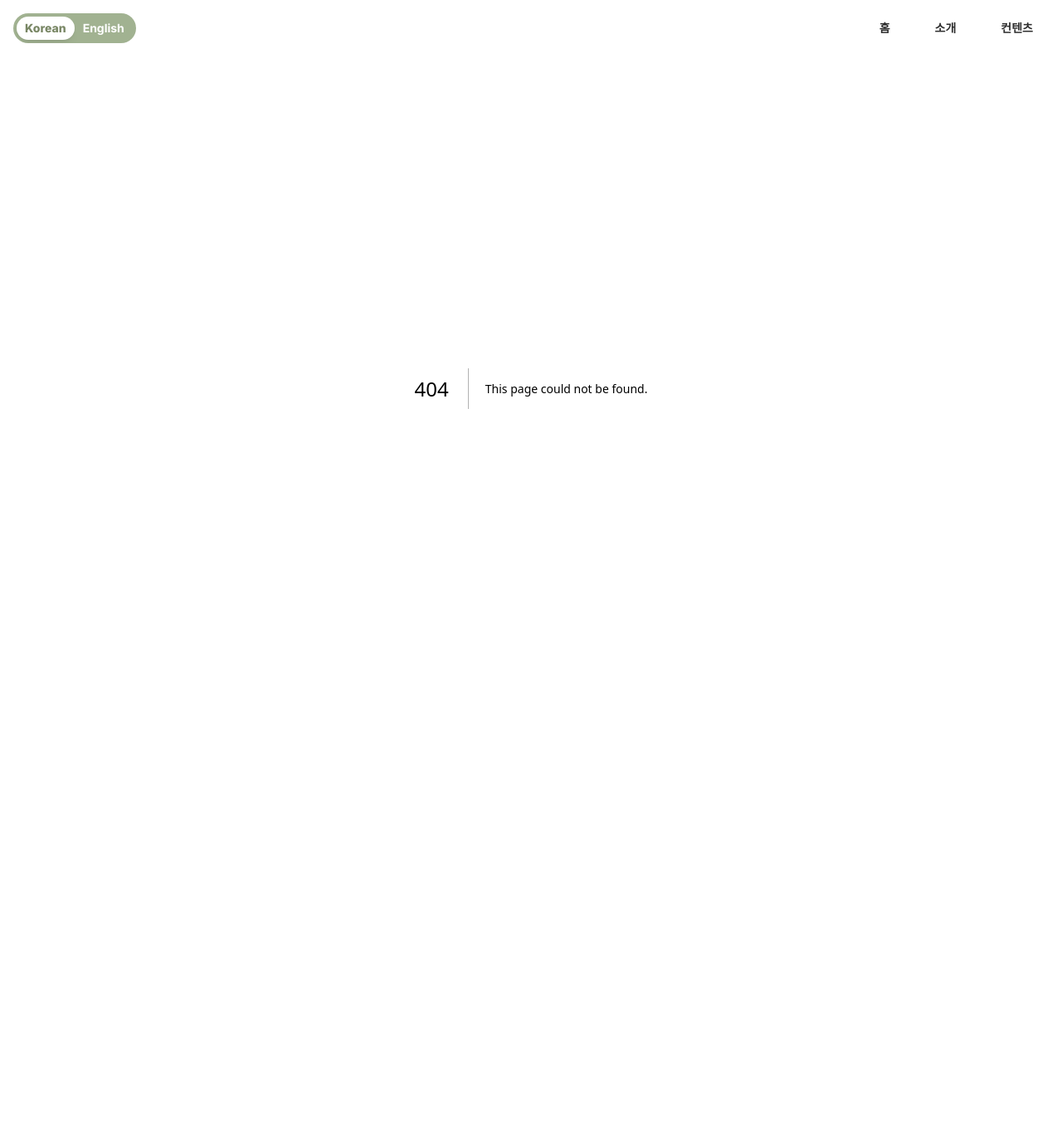
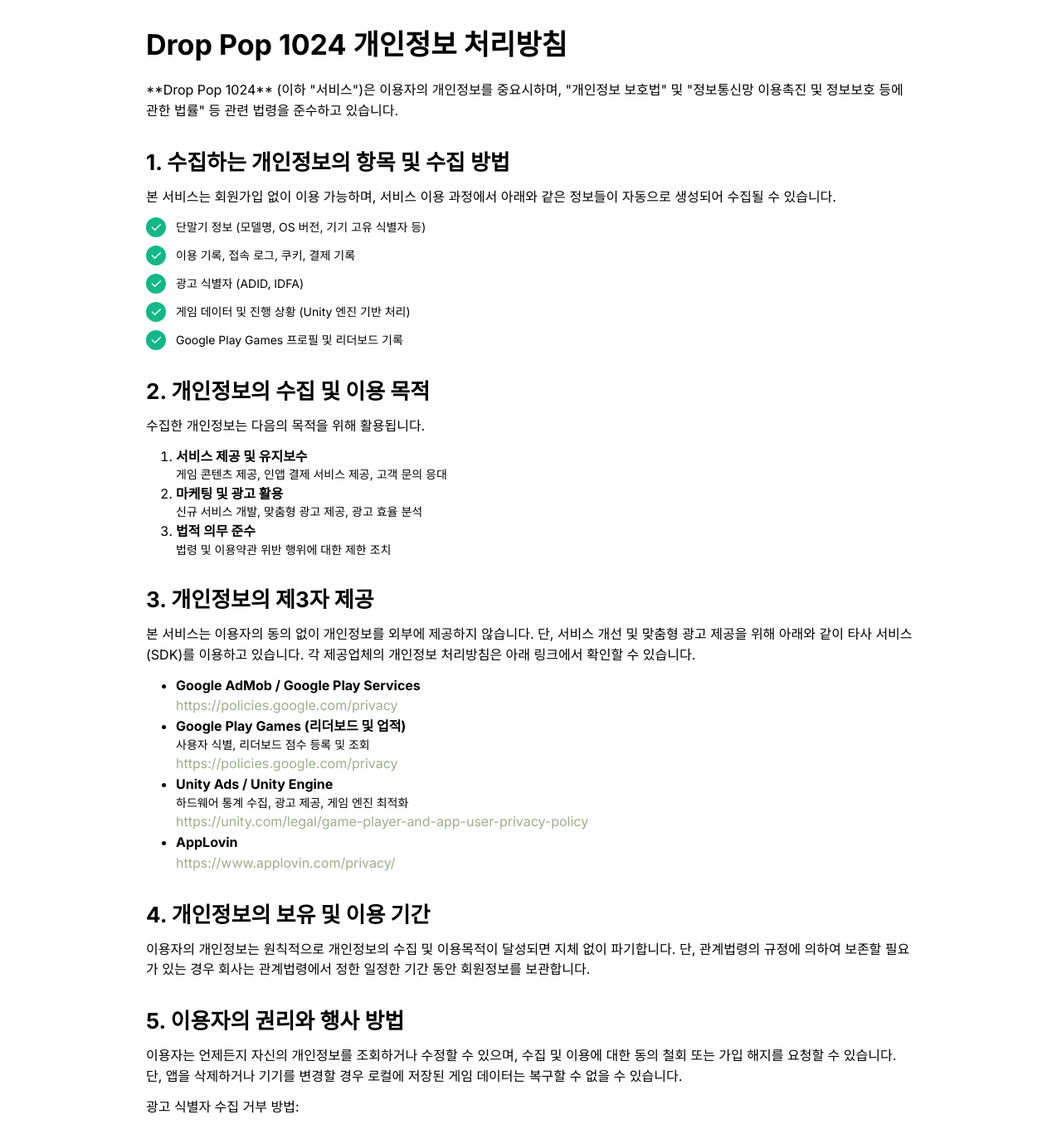
Before and after one commit to SilverSS/silverss.github.io, a Next.js app: page /privacy/drop-pop-1024 in a window 1280 px wide. Before the commit this address had no page. Shown: the top 1361 px of the page at 83% size. Before the commit the page ends 868 px from the top, so only its background shows below. Built offline with nearby package versions, Linux system fonts and the light colour scheme.

Commit message:
Drop Pop 1024 개인정보 처리방침 페이지 추가

```diff
--- /dev/null
+++ b/src/app/privacy/drop-pop-1024/PrivacyPolicyClient.tsx
@@ -0,0 +1,118 @@
+'use client';
+
+import { Container, Title, Text, List, ThemeIcon, rem, Anchor } from '@mantine/core';
+
+export function PrivacyPolicyClient() {
+    return (
+        <Container size="md" py="xl">
+            <Title order={1} mb="lg">Drop Pop 1024 개인정보 처리방침</Title>
+
+            <Text mb="md">
+                **Drop Pop 1024** (이하 "서비스")은 이용자의 개인정보를 중요시하며, "개인정보 보호법" 및 "정보통신망 이용촉진 및 정보보호 등에 관한 법률" 등 관련 법령을 준수하고 있습니다.
+            </Text>
+
+            <Title order={2} mt="xl" mb="sm">1. 수집하는 개인정보의 항목 및 수집 방법</Title>
+            <Text mb="sm">
+                본 서비스는 회원가입 없이 이용 가능하며, 서비스 이용 과정에서 아래와 같은 정보들이 자동으로 생성되어 수집될 수 있습니다.
+            </Text>
+            <List
+                spacing="xs"
+                size="sm"
+                center
+                icon={
+                    <ThemeIcon color="teal" size={24} radius="xl">
+                        <svg style={{ width: rem(16), height: rem(16) }} viewBox="0 0 24 24" fill="none" stroke="currentColor" strokeWidth="2" strokeLinecap="round" strokeLinejoin="round">
+                            <path d="M5 12l5 5l10 -10" />
+                        </svg>
+                    </ThemeIcon>
+                }
+            >
+                <List.Item>단말기 정보 (모델명, OS 버전, 기기 고유 식별자 등)</List.Item>
+                <List.Item>이용 기록, 접속 로그, 쿠키, 결제 기록</List.Item>
+                <List.Item>광고 식별자 (ADID, IDFA)</List.Item>
+                <List.Item>게임 데이터 및 진행 상황 (Unity 엔진 기반 처리)</List.Item>
+                <List.Item>Google Play Games 프로필 및 리더보드 기록</List.Item>
+            </List>
+
+            <Title order={2} mt="xl" mb="sm">2. 개인정보의 수집 및 이용 목적</Title>
+            <Text mb="sm">수집한 개인정보는 다음의 목적을 위해 활용됩니다.</Text>
+            <List type="ordered" withPadding>
+                <List.Item>
+                    <Text fw={700}>서비스 제공 및 유지보수</Text>
+                    <Text size="sm">게임 콘텐츠 제공, 인앱 결제 서비스 제공, 고객 문의 응대</Text>
+                </List.Item>
+                <List.Item>
+                    <Text fw={700}>마케팅 및 광고 활용</Text>
+                    <Text size="sm">신규 서비스 개발, 맞춤형 광고 제공, 광고 효율 분석</Text>
+                </List.Item>
+                <List.Item>
+                    <Text fw={700}>법적 의무 준수</Text>
+                    <Text size="sm">법령 및 이용약관 위반 행위에 대한 제한 조치</Text>
+                </List.Item>
+            </List>
+
+            <Title order={2} mt="xl" mb="sm">3. 개인정보의 제3자 제공</Title>
+            <Text mb="sm">
+                본 서비스는 이용자의 동의 없이 개인정보를 외부에 제공하지 않습니다. 단, 서비스 개선 및 맞춤형 광고 제공을 위해 아래와 같이 타사 서비스(SDK)를 이용하고 있습니다. 각 제공업체의 개인정보 처리방침은 아래 링크에서 확인할 수 있습니다.
+            </Text>
+            <List withPadding>
+                <List.Item>
+                    <Text fw={700}>Google AdMob / Google Play Services</Text>
+                    <Anchor href="https://policies.google.com/privacy" target="_blank" rel="noopener noreferrer">
+                        https://policies.google.com/privacy
+                    </Anchor>
+                </List.Item>
+                <List.Item>
+                    <Text fw={700}>Google Play Games (리더보드 및 업적)</Text>
+                    <Text size="sm">사용자 식별, 리더보드 점수 등록 및 조회</Text>
+                    <Anchor href="https://policies.google.com/privacy" target="_blank" rel="noopener noreferrer">
+                        https://policies.google.com/privacy
+                    </Anchor>
+                </List.Item>
+                <List.Item>
+                    <Text fw={700}>Unity Ads / Unity Engine</Text>
+                    <Text size="sm">하드웨어 통계 수집, 광고 제공, 게임 엔진 최적화</Text>
+                    <Anchor href="https://unity.com/legal/game-player-and-app-user-privacy-policy" target="_blank" rel="noopener noreferrer">
+                        https://unity.com/legal/game-player-and-app-user-privacy-policy
+                    </Anchor>
+                </List.Item>
+                <List.Item>
+                    <Text fw={700}>AppLovin</Text>
+                    <Anchor href="https://www.applovin.com/privacy/" target="_blank" rel="noopener noreferrer">
+                        https://www.applovin.com/privacy/
+                    </Anchor>
+                </List.Item>
+            </List>
+
+            <Title order={2} mt="xl" mb="sm">4. 개인정보의 보유 및 이용 기간</Title>
+            <Text mb="sm">
+                이용자의 개인정보는 원칙적으로 개인정보의 수집 및 이용목적이 달성되면 지체 없이 파기합니다. 단, 관계법령의 규정에 의하여 보존할 필요가 있는 경우 회사는 관계법령에서 정한 일정한 기간 동안 회원정보를 보관합니다.
+            </Text>
+
+            <Title order={2} mt="xl" mb="sm">5. 이용자의 권리와 행사 방법</Title>
+            <Text mb="sm">
+                이용자는 언제든지 자신의 개인정보를 조회하거나 수정할 수 있으며, 수집 및 이용에 대한 동의 철회 또는 가입 해지를 요청할 수 있습니다. 단, 앱을 삭제하거나 기기를 변경할 경우 로컬에 저장된 게임 데이터는 복구할 수 없을 수 있습니다.
+            </Text>
+            <Text mb="sm">
+                광고 식별자 수집 거부 방법:
+            </Text>
+            <List withPadding>
+                <List.Item>Android: 설정 {'>'} Google {'>'} 광고 {'>'} 광고 ID 삭제 또는 광고 맞춤설정 선택 해제</List.Item>
+                <List.Item>iOS: 설정 {'>'} 개인정보보호 {'>'} 추적 {'>'} 앱이 추적을 요청하도록 허용 끔</List.Item>
+            </List>
+
+            <Title order={2} mt="xl" mb="sm">6. 개인정보 보호책임자</Title>
+            <Text mb="sm">
+                서비스 이용 중 발생하는 모든 개인정보보호 관련 민원은 아래의 연락처로 문의해 주시기 바랍니다.
+            </Text>
+            <List withPadding>
+                <List.Item>이메일: eos916@gmail.com</List.Item>
+                <List.Item>담당자: 최진영</List.Item>
+            </List>
+
+            <Text c="dimmed" size="xs" mt="xl" ta="center">
+                공고일자: 2026년 2월 12일 / 시행일자: 2026년 2월 12일
+            </Text>
+        </Container>
+    );
+}
--- /dev/null
+++ b/src/app/privacy/drop-pop-1024/page.tsx
@@ -0,0 +1,11 @@
+import { Metadata } from 'next';
+import { PrivacyPolicyClient } from './PrivacyPolicyClient';
+
+export const metadata: Metadata = {
+    title: 'Drop Pop 1024 Privacy Policy',
+    description: 'Privacy Policy for Drop Pop 1024 mobile application.',
+};
+
+export default function PrivacyPolicy() {
+    return <PrivacyPolicyClient />;
+}
--- a/src/components/Navigation.tsx
+++ b/src/components/Navigation.tsx
@@ -5,8 +5,15 @@
 import { useLanguage, Locale } from '../i18n/LanguageContext';
 import classes from './Navigation.module.css';
 
+import { usePathname } from 'next/navigation';
+
 export function Navigation() {
     const { t, locale, changeLocale } = useLanguage();
+    const pathname = usePathname();
+
+    if (pathname?.startsWith('/privacy')) {
+        return null;
+    }
 
     return (
         <Container size="xl" py="md">
```
